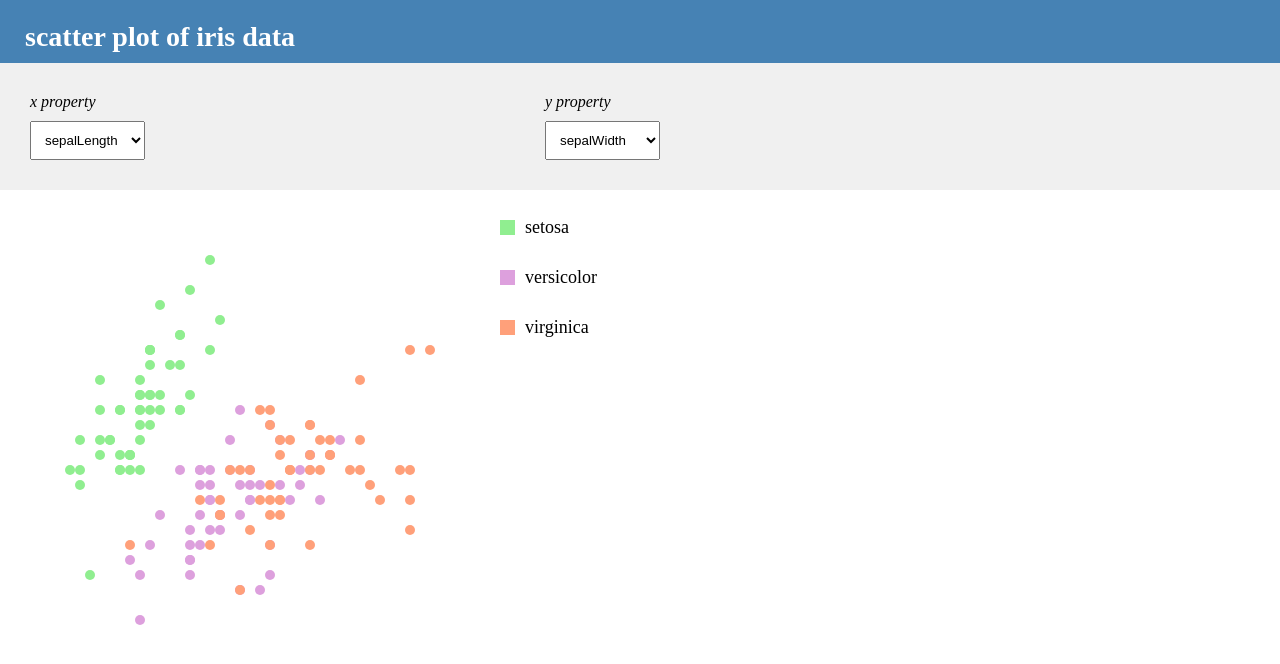
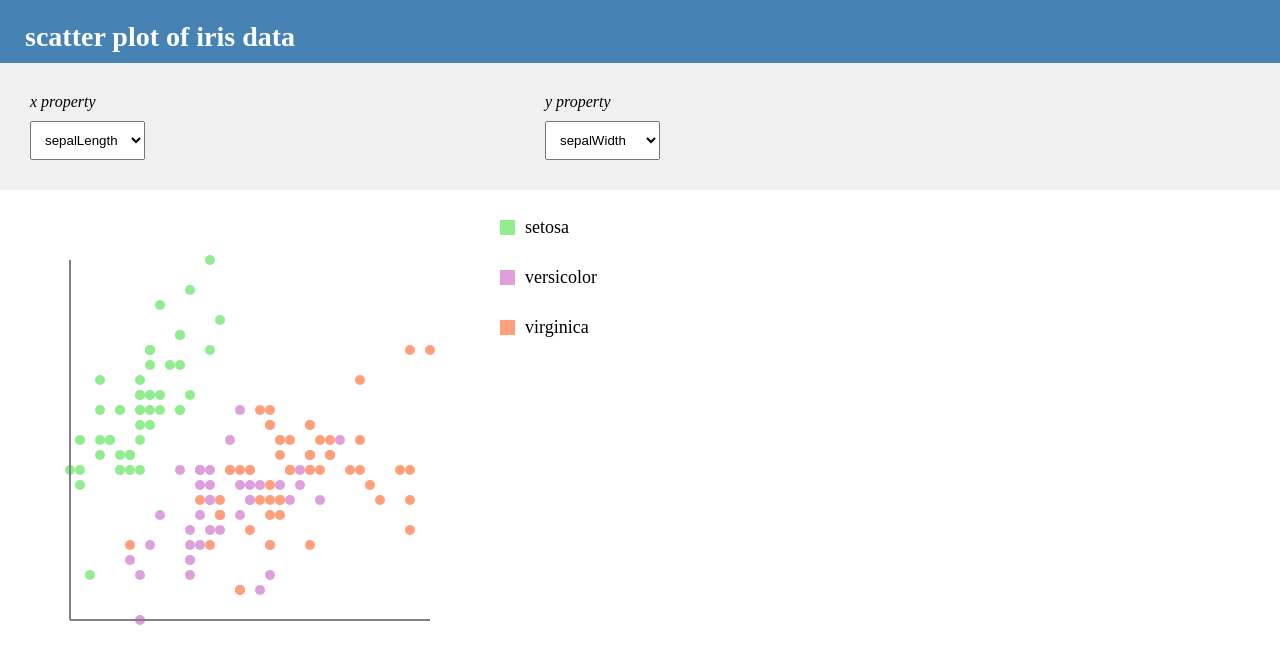
Before and after one commit to mappy0922/react-traning, a React (Vite) app: page / in a window 1280 px wide. Shown: the top 664 px of the page. Built offline with nearby package versions, Linux system fonts and the light colour scheme.

Commit message:
軸出来たけど値表示できねえ

```diff
--- a/src/iris.jsx
+++ b/src/iris.jsx
@@ -35,8 +35,11 @@ export default function App() {
 
     const y = d3.scaleLinear()
     .nice()
-    .domain(d3.extent(iris_data, d => d[selected_Y]))
+    .domain(d3.extent(iris_data, (d) => d[selected_Y]))
     .range([height - padding, padding]);
+
+    const xline = d3.extent(iris_data, (d) => d[selected_X]);
+    const yline = d3.extent(iris_data, (d) => d[selected_Y]);
 
     const label=Array.from(new Set(iris_data.map(({species})=>species)))
 
@@ -88,6 +91,7 @@ export default function App() {
 
                     <g>
                         {iris_data.map((item) => (
+                            <>
                             <circle
                             className="point"
                             cx={x(item[selected_X])}
@@ -96,6 +100,22 @@ export default function App() {
                             fill={dataColor[item.species]}
                             opacity={Active[item.species] ? 0 : 1}
                             />
+                            <line
+                            x1={padding}
+                            y1={height - padding}
+                            x2={width - padding}
+                            y2={height - padding}
+                            stroke="gray"
+
+                            />
+                            <line
+                            x1={padding}
+                            y1={height-padding}
+                            x2={padding}
+                            y2={padding}
+                            stroke="gray"
+                            />
+                            </>
                         ))}
                     </g>
                 </svg>
```
